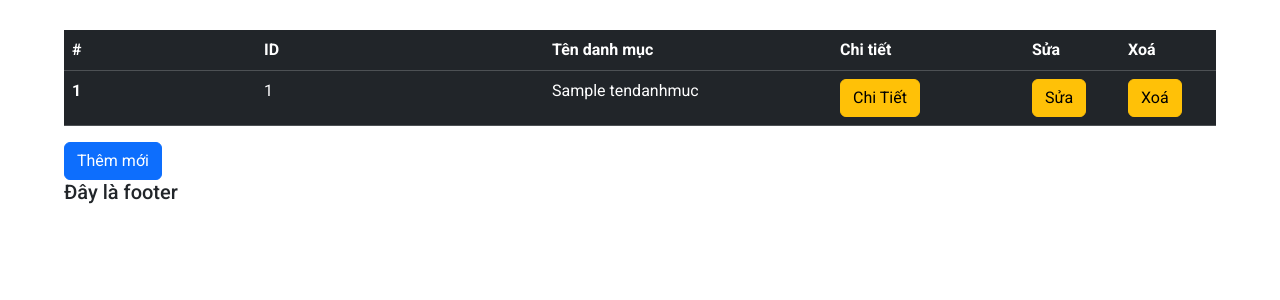
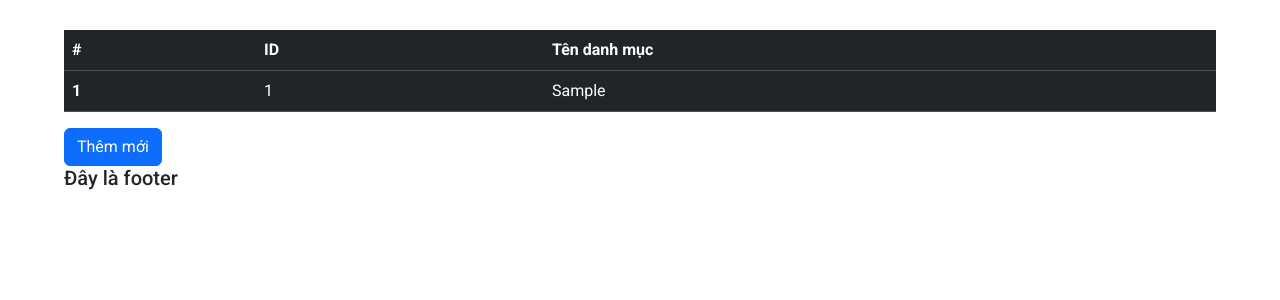
Before and after one commit to Vuongvnm/du_an_thu_cung, a PHP site: template admin/view/danhmuc/list.php in a window 1280 px wide. Shown: the part 141-441 px from the top of the page. Run offline with PHP 8.4, Linux system fonts and the light colour scheme; the template is opened without the code that fills it: most values are stand-ins (such as "Sample title", 1, 10 or a date in 2020).

Commit message:
dev_vuong

```diff
--- /dev/null
+++ b/admin/danh_muc/list.php
@@ -0,0 +1,4 @@
+<?php
+include "model/danh_muc.php";
+$listDanhMuc = lay_danhmuc_tudb();
+include "view/danh_muc/list.php";
--- a/admin/view/admin.php
+++ b/admin/view/admin.php
@@ -6,11 +6,11 @@
     <form action="#" method="POST">
       <div class="row2 mb10 form_content_container">
         <label> Mã loại </label> <br>
-        <input type="text" name="maloai" placeholder="nhập vào mã loại">
+        <input type="text" name="ma_loai" placeholder="nhập vào mã loại">
       </div>
       <div class="row2 mb10">
         <label>Tên loại </label> <br>
-        <input type="text" name="tenloai" placeholder="nhập vào tên">
+        <input type="text" name="ten_loai" placeholder="nhập vào tên">
       </div>
       <div class="row mb10 ">
         <input class="mr20" type="submit" value="THÊM MỚI">
--- a/admin/view/danhmuc/add.php
+++ b/admin/view/danhmuc/add.php
@@ -1,7 +1,7 @@
-<form method="POST" action="index.php?chucnang=themdanhmuc">
+<form method="POST" action="index.php?action=them_danhmuc">
   <div class="mb-3">
     <label for="" class="form-label">Tên danh mục</label>
-    <input type="text" class="form-control" id="" name="ten">
+    <input type="text" class="form-control" id="" name="ten_dm">
   </div>
-  <button type="submit" class="btn btn-primary" name="themdanhmuc">Thêm</button>
+  <button type="submit" class="btn btn-primary" name="them_moi">Thêm mới</button>
 </form>
--- a/admin/view/danhmuc/list.php
+++ b/admin/view/danhmuc/list.php
@@ -3,27 +3,21 @@
     <tr>
       <th class="col-2" scope="col">#</th>
       <th class="col-3" scope="col">ID</th>
-      <th class="col-3" scope="col">Tên danh mục</th>
-      <th class="col-2" scope="col">Chi tiết</th>
-      <th class="col-1" scope="col">Sửa</th>
-      <th class="col-1" scope="col">Xoá</th>
+      <th class="col-7" scope="col">Tên danh mục</th>
     </tr>
   </thead>
   <tbody>
     <?php
-    foreach ($listDanhMuc as $key => $item) {
+    foreach ($list_danhmuc as $key => $dsdm) {
     ?>
       <tr>
         <th><?= ++$key ?></th>
-        <td><?= $item['id'] ?></td>
-        <td><?= $item['tendanhmuc'] ?></td>
-        <td><a class="btn btn-warning" href="#=<?=$item['id']?>">Chi Tiết</a></td>
-        <td><a class="btn btn-warning" href="index.php?chucnang=suadanhmuc&id=<?=$item['id']?>">Sửa</a></td>
-        <td><a class="btn btn-warning" href="index.php?chucnang=xoadanhmuc&id=<?=$item['id']?>">Xoá</a></td>
+        <td><?= $dsdm['id_dm'] ?></td>
+        <td><?= $dsdm['ten_dm'] ?></td>
       </tr>
     <?php
     }
     ?>
   </tbody>
 </table>
-<a class="btn btn-primary" href="index.php?chucnang=themdanhmuc"> Thêm mới </a>
+<a class="btn btn-primary" href="index.php?action=them_danhmuc"> Thêm mới </a>
--- a/admin/view/header.php
+++ b/admin/view/header.php
@@ -22,7 +22,7 @@
             <div class="row mb menu">
                 <ul>
                     <li><a href="index.php">Trang chủ</a></li>
-                    <li><a href="index.php?chucnang=listdanhmuc">Danh mục</a></li>
+                    <li><a href="index.php?action=list_danhmuc">Danh mục</a></li>
                     <li><a href="admin.html">Hàng hóa</a></li>
                     <li><a href="">Khách hàng</a></li>
                     <li><a href="">Bình luận</a></li>
--- a/index.php
+++ b/index.php
@@ -3,9 +3,9 @@
 if ($_GET == []) {
     include "index.html";
 } else {
-    if(isset($_GET['chucnang'])){
-        $chucNang = $_GET['chucnang'];
-        switch($chucNang) {
+    if(isset($_GET['action'])){
+        $action = $_GET['action'];
+        switch($action) {
             case 'sanpham':
                 include "danhsach.html";
                 break;
```
Also changed, not shown: admin/danh_muc/add.php (added, +11 -0 lines), admin/index.php (+20 -0 lines), admin/model/danh_muc.php (added, +12 -0 lines), admin/danh_muc/update.php (added).
